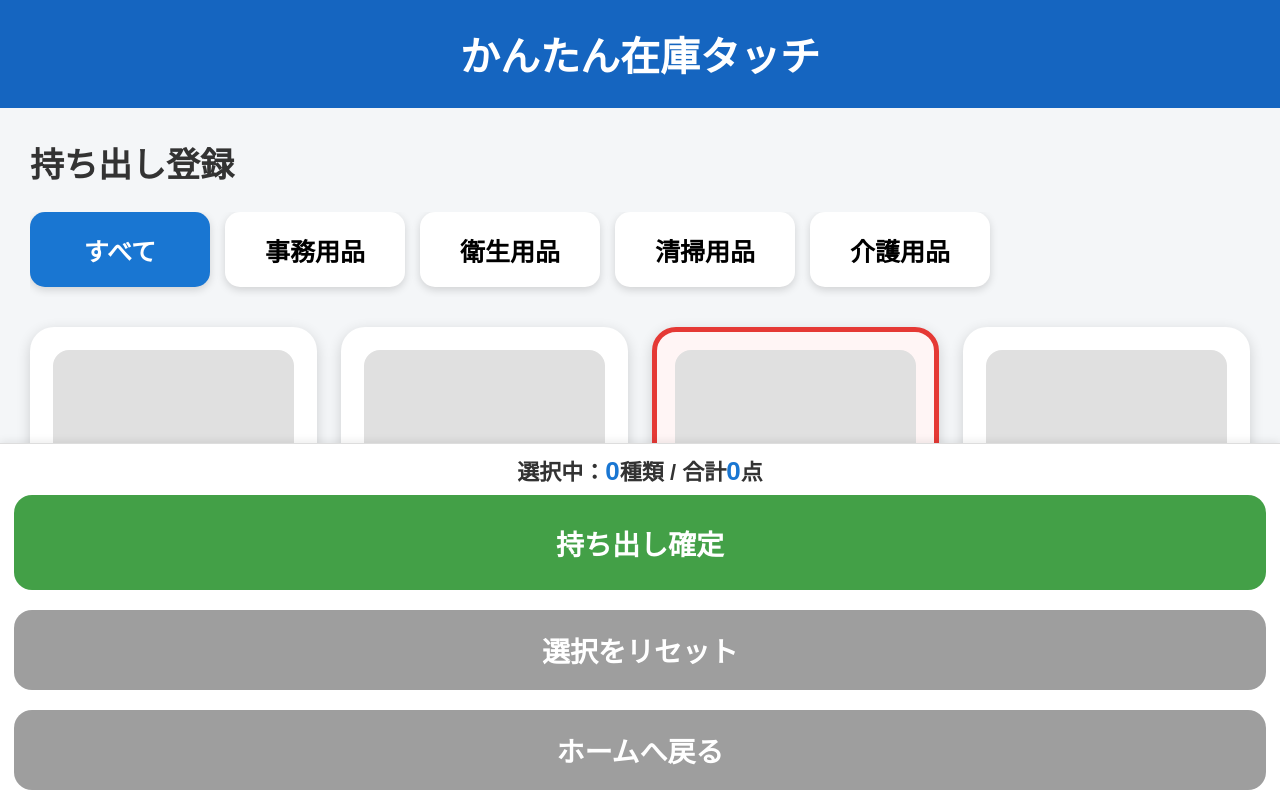
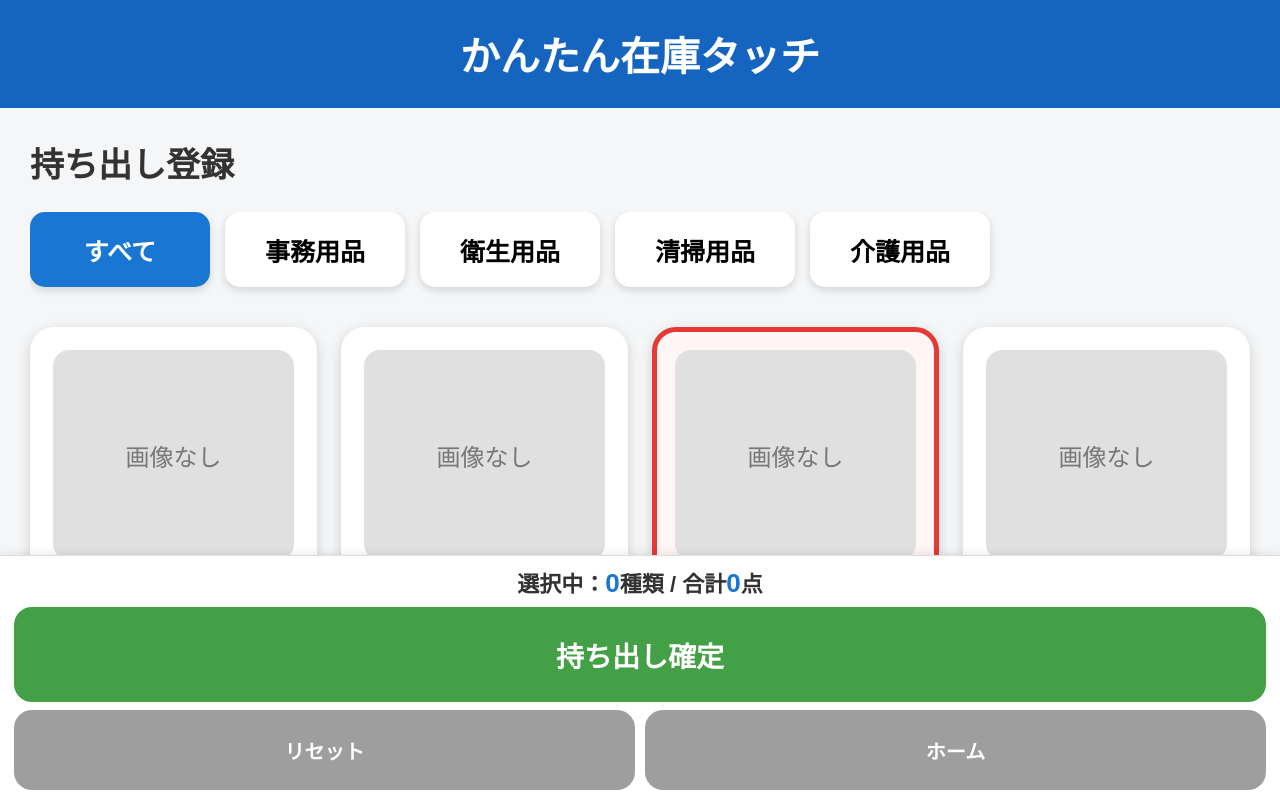
Before and after one commit to keiaraijinks-ai/kantan-zaiko-touch-demo, a plain HTML site: page index.html in a window 1280 px wide. Both pictures are taken after a click on the button "持ち出し登録". Shown: the top 799 px of the page. Drawn offline with Linux system fonts and the light colour scheme.

Commit message:
Update index.html

```diff
--- a/index.html
+++ b/index.html
@@ -42,8 +42,10 @@
         合計<span id="selectedItemTotal">0</span>点
       </div>
       <button class="confirm-button" onclick="confirmTakeoutBatch()">持ち出し確定</button>
-      <button class="sub-button" onclick="clearSelectedItems()">選択をリセット</button>
-      <button class="sub-button" onclick="showScreen('homeScreen')">ホームへ戻る</button>
+      <div class="order-sub-buttons">
+        <button class="sub-button" onclick="clearSelectedItems()">リセット</button>
+        <button class="sub-button" onclick="showScreen('homeScreen')">ホーム</button>
+      </div>
     </div>
   </section>
 
```
